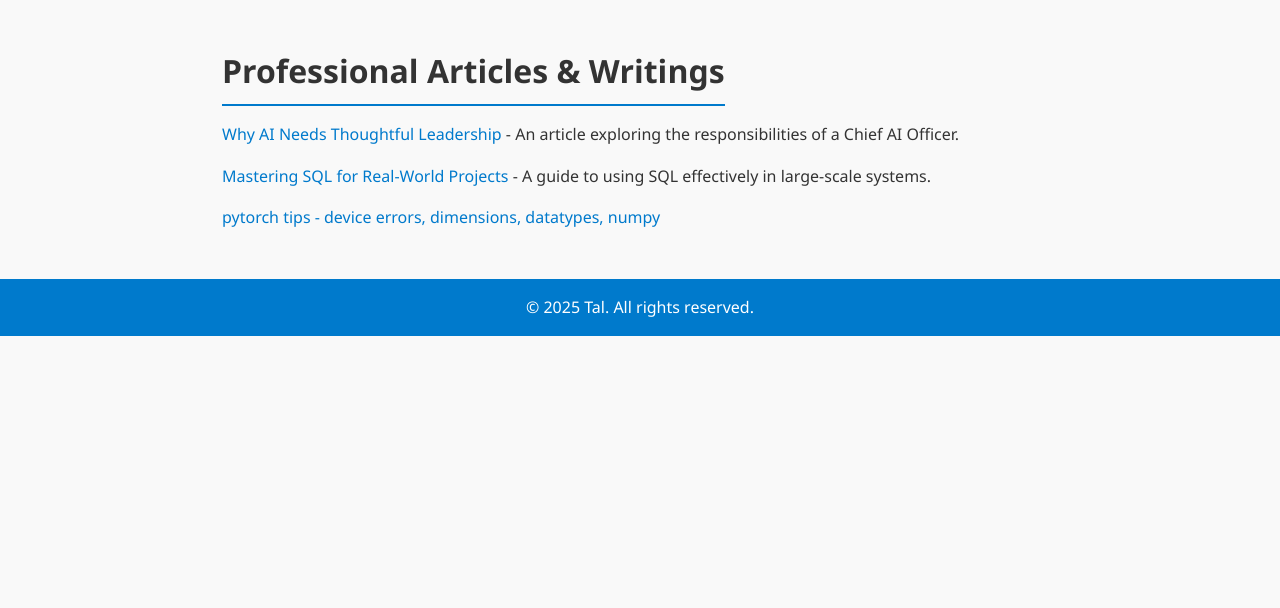
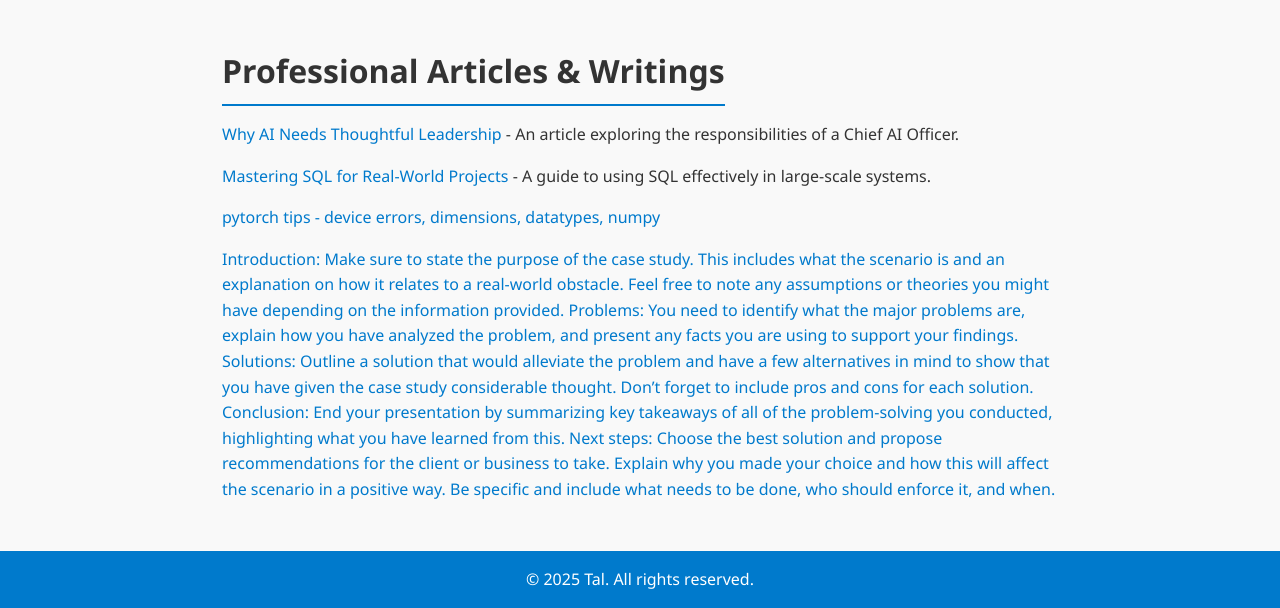
Before and after one commit to talgiladi/talgiladi.github.io, a plain HTML site: page index.html in a window 1280 px wide. Shown: the part 812-1420 px from the top of the page. Before the commit the page ends 1148 px from the top, so only its background shows below. Drawn offline with Linux system fonts and the light colour scheme.

Commit message:
Update index.html

```diff
--- a/index.html
+++ b/index.html
@@ -46,6 +46,15 @@
                 <li><a href="article1.html">Why AI Needs Thoughtful Leadership</a> - An article exploring the responsibilities of a Chief AI Officer.</li>
                 <li><a href="article2.html">Mastering SQL for Real-World Projects</a> - A guide to using SQL effectively in large-scale systems.</li>
                 <li><a href="pytorch_tips">pytorch tips - device errors, dimensions, datatypes, numpy</a></li>
+                <li><a href="case_study1.html">Introduction: Make sure to state the purpose of the case study. This includes what the scenario is and an explanation on how it relates to a real-world obstacle. Feel free to note any assumptions or theories you might have depending on the information provided.
+
+Problems: You need to identify what the major problems are, explain how you have analyzed the problem, and present any facts you are using to support your findings.
+
+Solutions: Outline a solution that would alleviate the problem and have a few alternatives in mind to show that you have given the case study considerable thought. Don’t forget to include pros and cons for each solution.
+
+Conclusion: End your presentation by summarizing key takeaways of all of the problem-solving you conducted, highlighting what you have learned from this.
+
+Next steps: Choose the best solution and propose recommendations for the client or business to take. Explain why you made your choice and how this will affect the scenario in a positive way. Be specific and include what needs to be done, who should enforce it, and when.</a></li>
             </ul>
         </section>
     </main>
```
